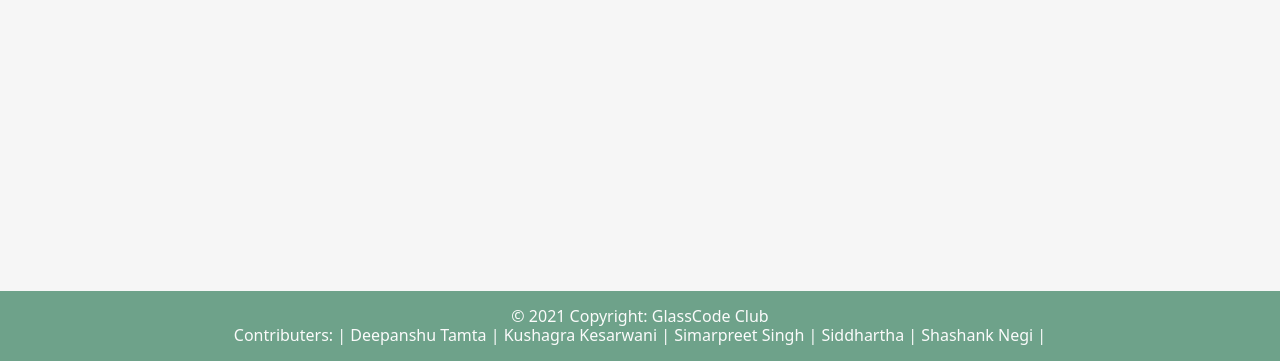
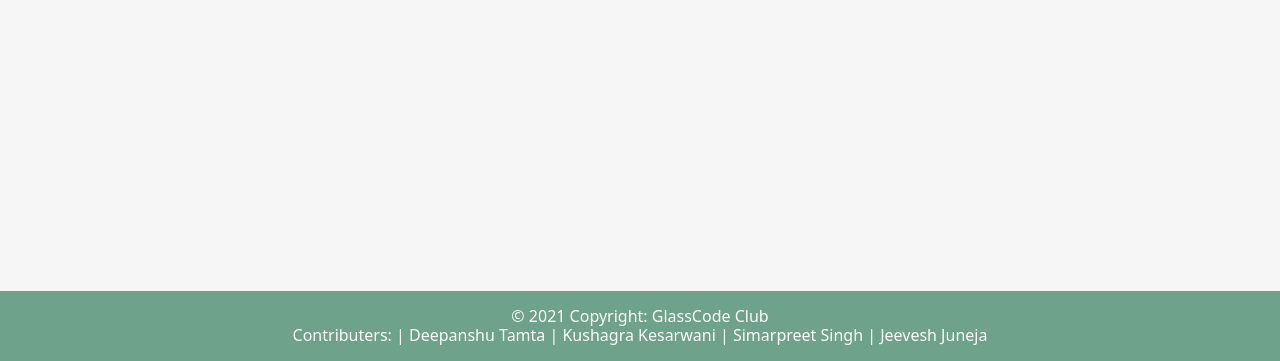
Before and after one commit to simarpreet7/attendance, a Node server app: page / in a window 1280 px wide. Shown: the part 439-800 px from the top of the page. Run offline with Node 20, Linux system fonts and the light colour scheme; some libraries are stand-ins or nearby versions.

Commit message:
Update footer.ejs

```diff
--- a/views/partials/footer.ejs
+++ b/views/partials/footer.ejs
@@ -6,6 +6,6 @@
   <!-- Copyright -->
   <div class="text-center p-3" style="background-color: rgba(0, 0, 0, 0.2);">
     © 2021 Copyright: GlassCode Club<br>
-    Contributers: | Deepanshu Tamta | Kushagra Kesarwani | Simarpreet Singh | Siddhartha | Shashank Negi |
-  </div>
+    Contributers: | Deepanshu Tamta | Kushagra Kesarwani | Simarpreet Singh | Jeevesh Juneja
+    </div>
 </footer>
```
